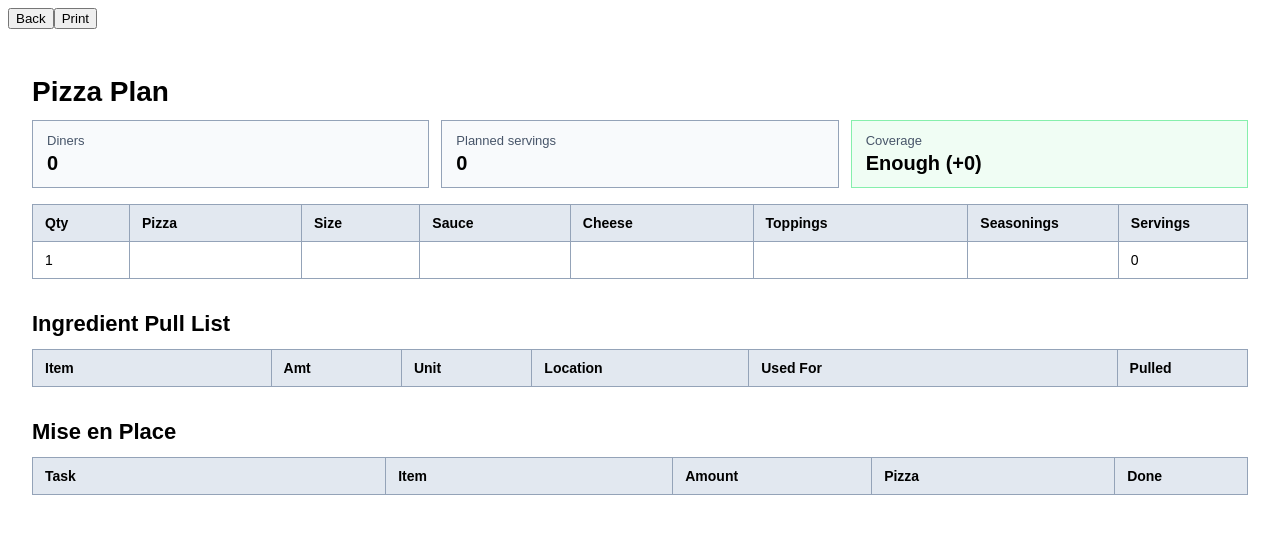
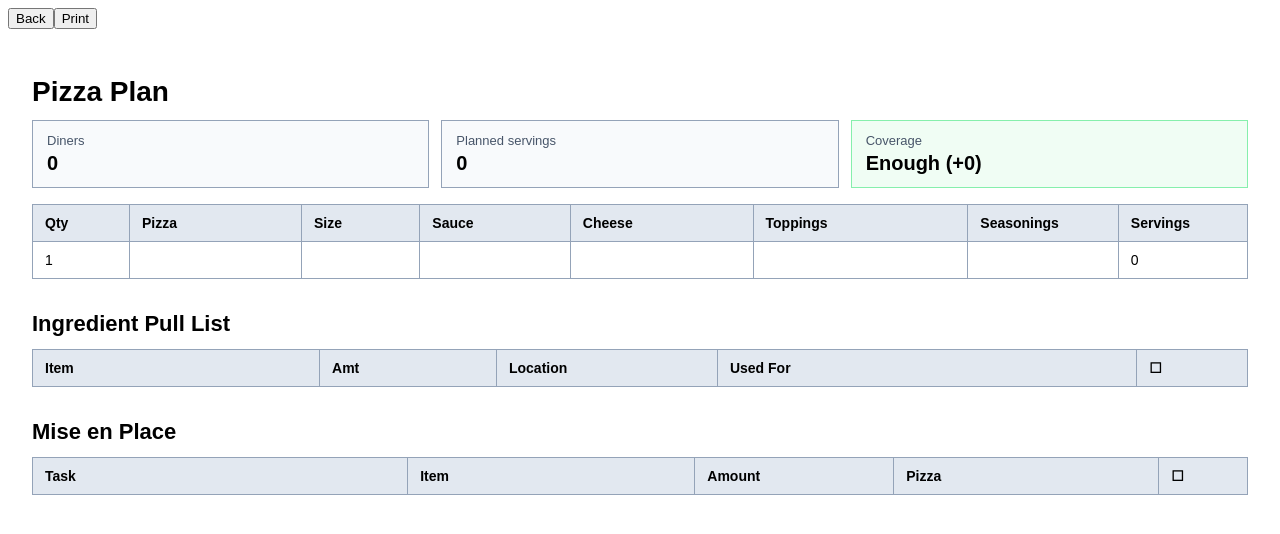
Before and after one commit to jackmchandler-tech/PizzaMatrixApp, a React (Vite) app: page / in a window 1280 px wide. Both pictures are taken after a click on the button "Print Friendly View". Shown: the top 534 px of the page. Built offline with nearby package versions, Linux system fonts and the light colour scheme.

Commit message:
Update PrintView.tsx
Formatting changes

```diff
--- a/src/components/PrintView.tsx
+++ b/src/components/PrintView.tsx
@@ -5,6 +5,7 @@ import {
   buildMiseEnPlaceList,
   summarizePlanRow,
 } from "../utils/calculations";
+import { formatAmount } from "../utils/units";
 
 const styles = {
   page: {
@@ -185,12 +186,11 @@ export function PrintView({ data }: { data: AppData }) {
         <table style={styles.table}>
           <thead>
             <tr>
-              <th style={{ ...styles.th, width: "20%" }}>Item</th>
-              <th style={{ ...styles.th, width: "10%" }}>Amt</th>
-              <th style={{ ...styles.th, width: "10%" }}>Unit</th>
+              <th style={{ ...styles.th, width: "24%" }}>Item</th>
+              <th style={{ ...styles.th, width: "14%" }}>Amt</th>
               <th style={{ ...styles.th, width: "18%" }}>Location</th>
-              <th style={{ ...styles.th, width: "32%" }}>Used For</th>
-              <th style={{ ...styles.th, width: "10%" }}>Pulled</th>
+              <th style={{ ...styles.th, width: "36%" }}>Used For</th>
+              <th style={{ ...styles.th, width: "8%" }}>☐</th>
             </tr>
           </thead>
 
@@ -201,12 +201,7 @@ export function PrintView({ data }: { data: AppData }) {
                 style={index % 2 === 0 ? styles.rowEven : styles.rowOdd}
               >
                 <td style={styles.td}>{row.itemName}</td>
-                <td style={styles.td}>
-                  {row.totalValue !== undefined
-                    ? Math.round(row.totalValue * 100) / 100
-                    : ""}
-                </td>
-                <td style={styles.td}>{row.unitName ?? ""}</td>
+                <td style={styles.td}>{formatAmount(row.totalValue, row.unitName)}</td>
                 <td style={styles.td}>{row.locationName ?? ""}</td>
                 <td style={styles.td}>{row.usedFor.join(", ")}</td>
                 <td style={styles.td}>☐</td>
@@ -222,11 +217,11 @@ export function PrintView({ data }: { data: AppData }) {
         <table style={styles.table}>
           <thead>
             <tr>
-              <th style={{ ...styles.th, width: "30%" }}>Task</th>
+              <th style={{ ...styles.th, width: "32%" }}>Task</th>
               <th style={{ ...styles.th, width: "24%" }}>Item</th>
               <th style={{ ...styles.th, width: "16%" }}>Amount</th>
-              <th style={{ ...styles.th, width: "20%" }}>Pizza</th>
-              <th style={{ ...styles.th, width: "10%" }}>Done</th>
+              <th style={{ ...styles.th, width: "22%" }}>Pizza</th>
+              <th style={{ ...styles.th, width: "6%" }}>☐</th>
             </tr>
           </thead>
 
```
